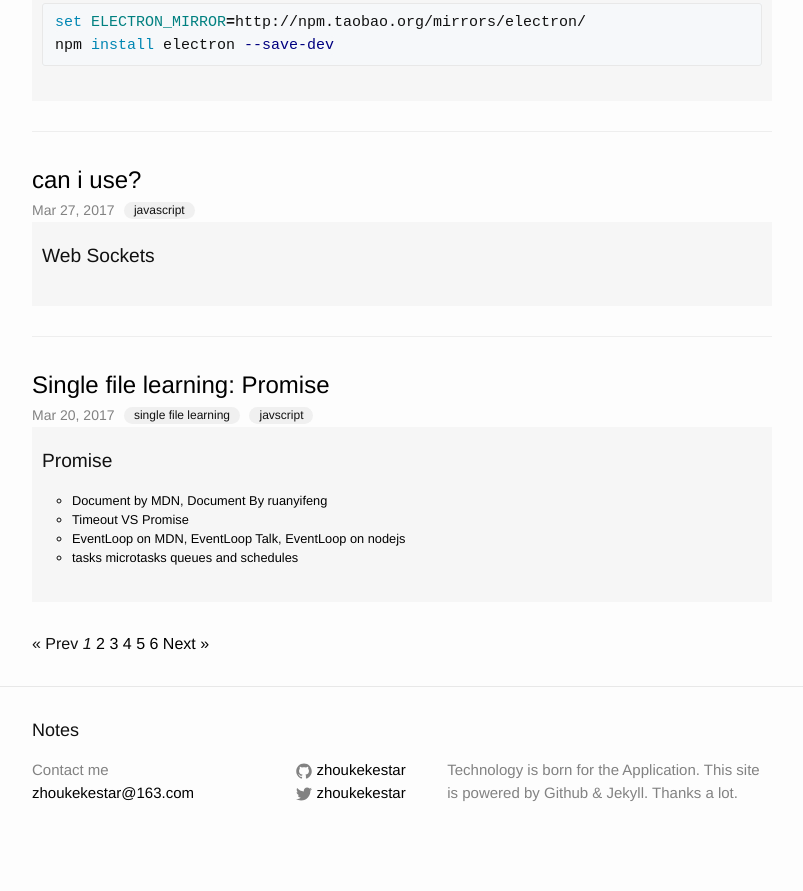
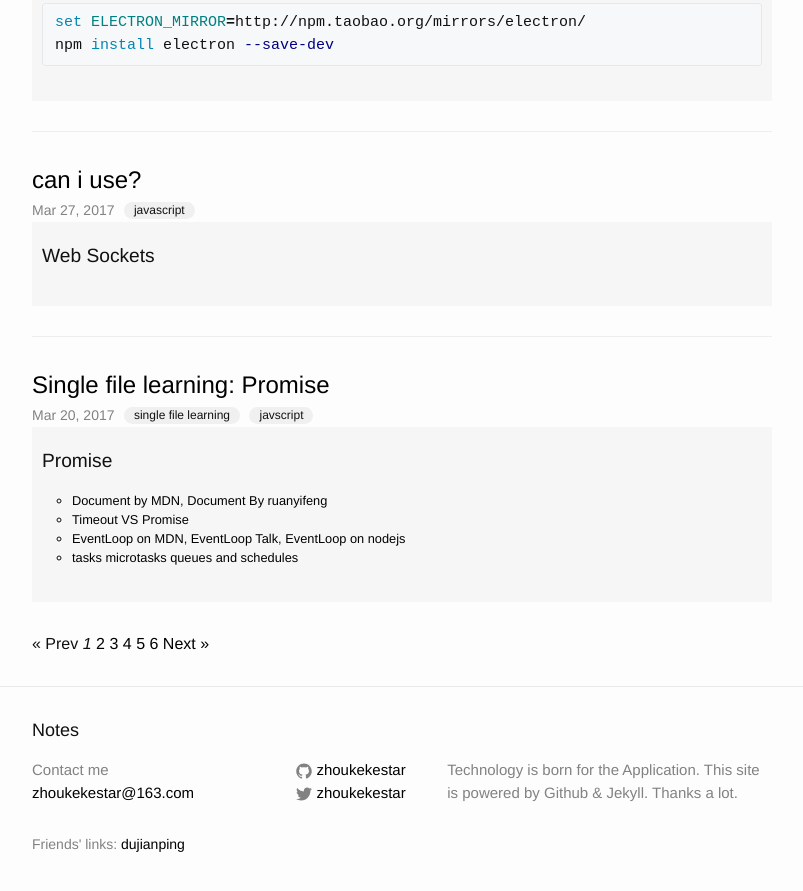
Before and after one commit to zhoukekestar/notes, a Jekyll site: the page built from index.html, in a window 1280 px wide and 900 px high, scrolled down 2104 px. Shown: the top 891 px of the window, without its empty margins (238-1041 px from the left). Built offline with Jekyll 4.4.1, drawn with Linux system fonts in a browser that asks for light colours; the list of posts is cut into pages by our own code; before the commit the page ends 2968 px from its top, so only the background shows below that.

Commit message:
Add friends' links

```diff
--- a/_includes/footer.html
+++ b/_includes/footer.html
@@ -33,6 +33,7 @@
       </div>
     </div>
 
+    <p style='font-size: 14px; color: #828282;'>Friends' links: <a href='https://www.dujianping.com/'>dujianping</a></p>
   </div>
 
   <!-- GA -->
```
